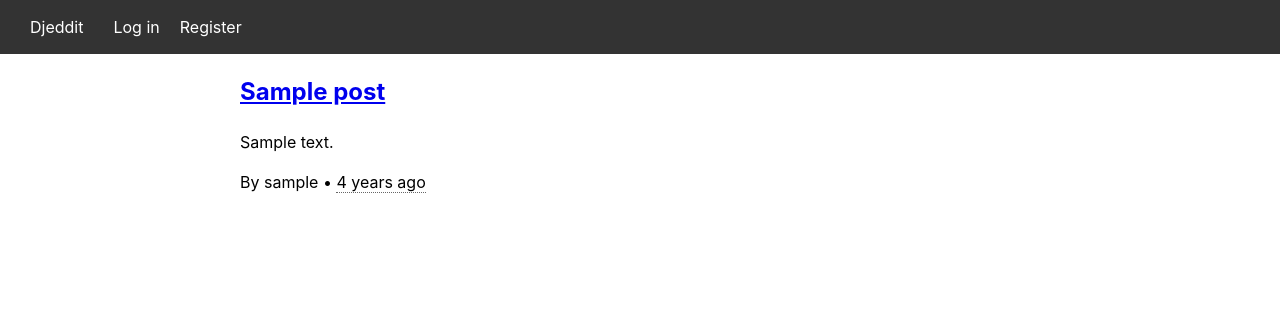
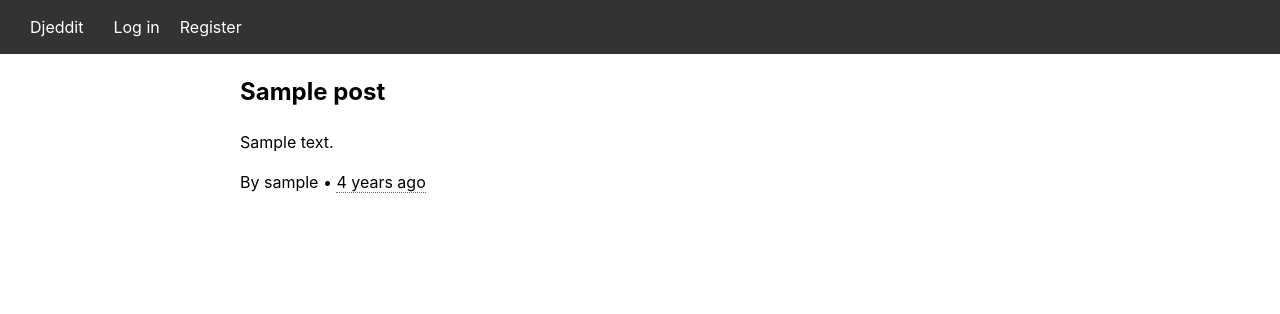
Before and after one commit to bvedant/djeddit, a Django app: page / in a window 1280 px wide. Shown: the top 314 px of the page. Run offline with Django 5.2, Linux system fonts and the light colour scheme; tables that the repository leaves empty hold one stand-in row (values such as "Sample post").

Commit message:
style: normalize post title link appearance

```diff
--- a/static/css/styles.css
+++ b/static/css/styles.css
@@ -174,3 +174,12 @@ button {
     cursor: help;
     border-bottom: 1px dotted #666;
 }
+
+article a {
+    color: inherit;
+    text-decoration: none;
+}
+
+article a:hover {
+    text-decoration: underline;
+}
```
